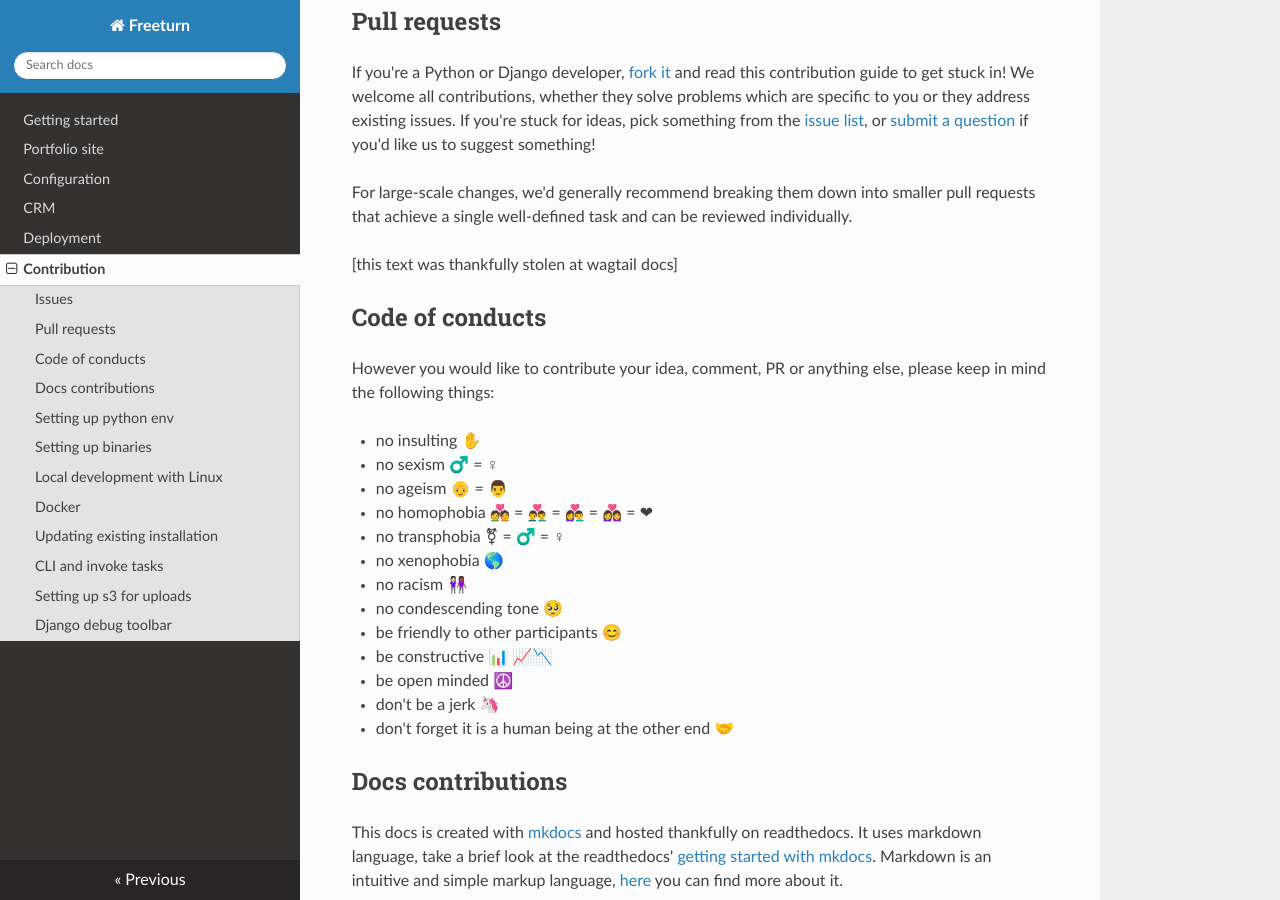
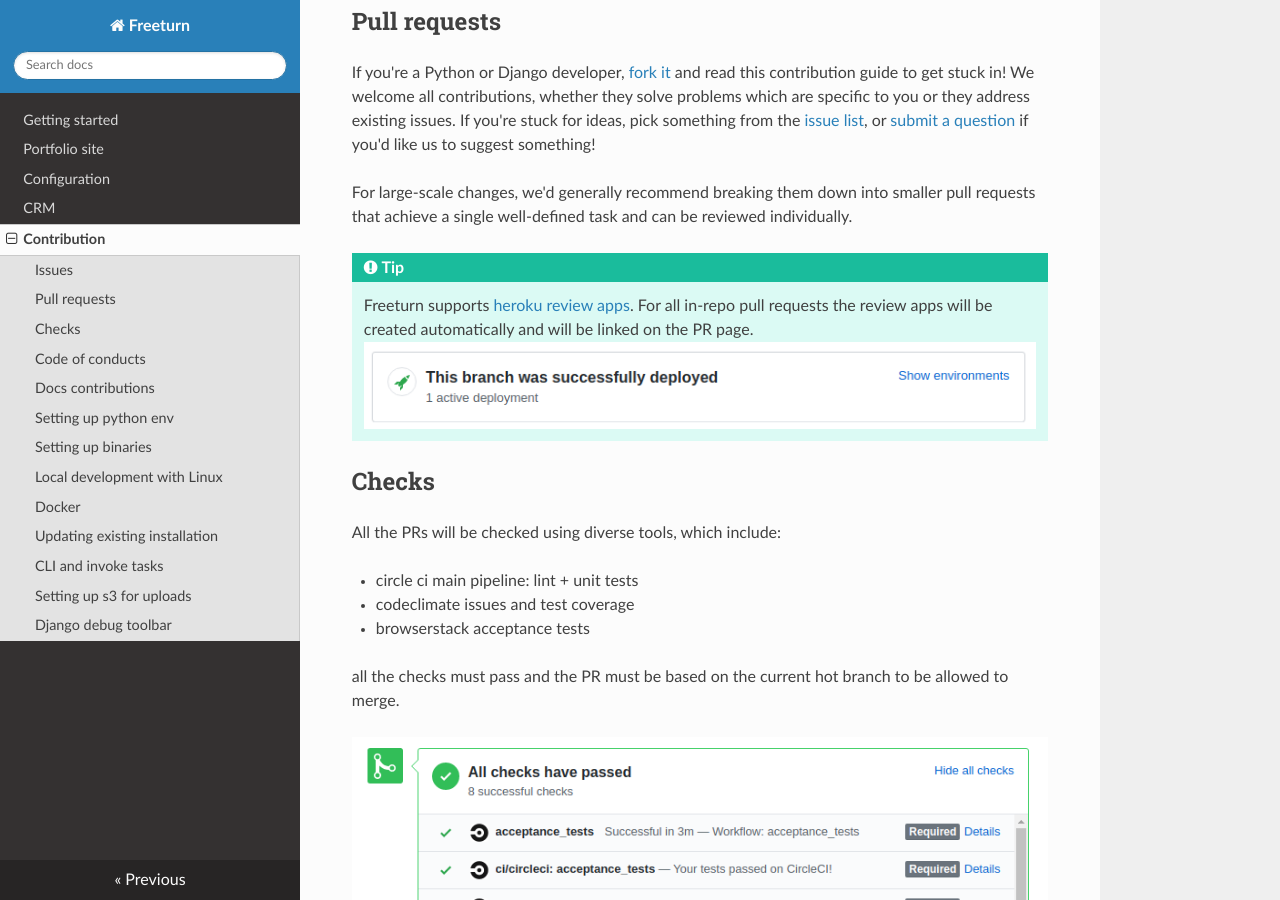
Before and after one commit to thorin-schiffer/freeturn, an MkDocs documentation site: the page built from docs/contribution.md, in a window 1280 px wide and 900 px high, scrolled down 523 px. Built offline with MkDocs 1.6.1, drawn with Linux system fonts in a browser that asks for light colours; nearby versions of some CDN libraries.

Commit message:
Some more deployment docs

```diff
--- a/docs/contribution.md
+++ b/docs/contribution.md
@@ -32,6 +32,23 @@
 For large-scale changes, we'd generally recommend breaking them down
 into smaller pull requests that achieve a single well-defined task and
 can be reviewed individually.
+
+!!! tip
+    Freeturn supports [heroku review apps](https://devcenter.heroku.com/articles/github-integration-review-apps).
+    For all in-repo pull requests the review apps will be created automatically and will be linked on the PR page.
+    ![Screenshot](img/pr_deploy.png)
+
+## Checks
+
+All the PRs will be checked using diverse tools, which include:
+
+- circle ci main pipeline: lint + unit tests
+- codeclimate issues and test coverage
+- browserstack acceptance tests
+
+all the checks must pass and the PR must be based on the current hot branch to be allowed to merge.
+
+![Screenshot](img/pr_checks.png)
 
 [this text was thankfully stolen at wagtail docs]
 
--- a/mkdocs.yml
+++ b/mkdocs.yml
@@ -5,7 +5,6 @@
 - portfolio.md
 - configuration.md
 - crm.md
-- deployment.md
 - contribution.md
 theme:
   name: readthedocs
```
Also changed, not shown: docs/deployment.md (deleted, +0 -3 lines), docs/index.md (+7 -5 lines), docs/img/pr_checks.png (added), docs/img/pr_deploy.png (added).
